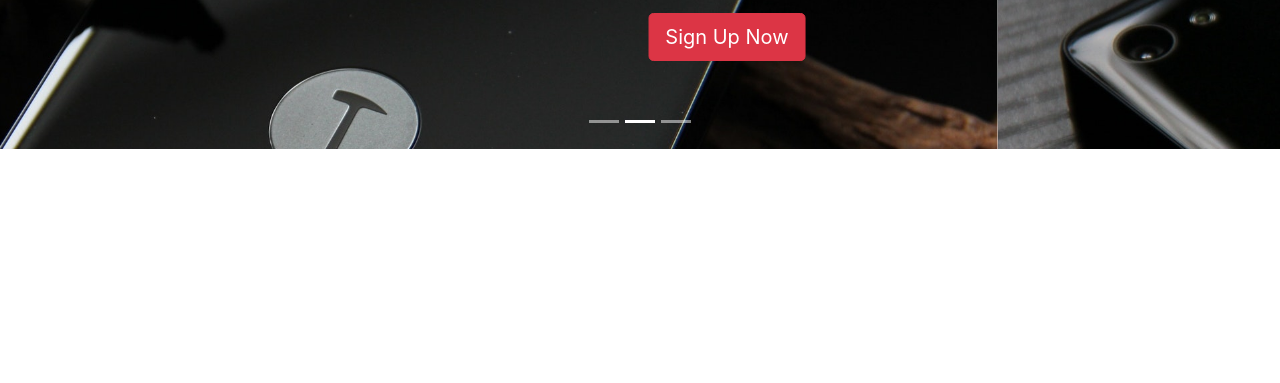
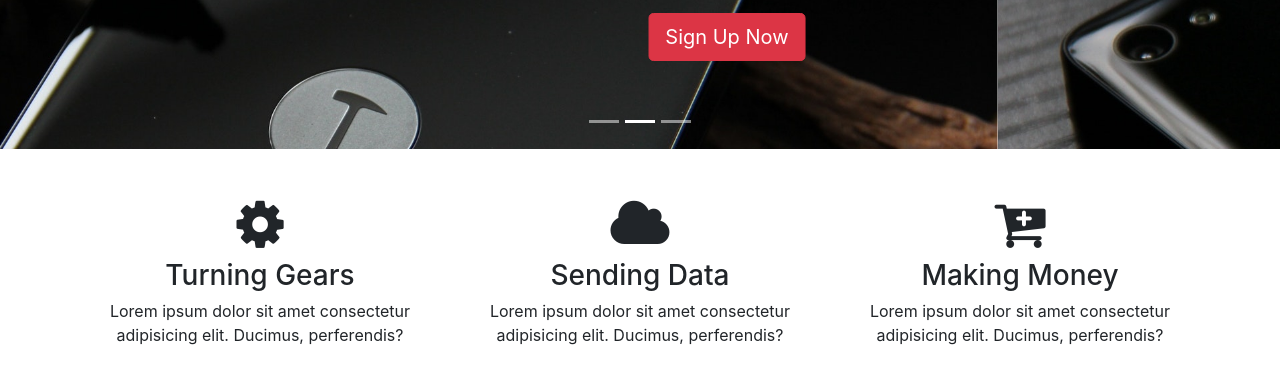
Before and after one commit to YudhaYuki/multi-page-theme, a website: page src/index.html in a window 1280 px wide. Shown: the part 357-740 px from the top of the page. Drawn offline with Linux system fonts and the light colour scheme.

Commit message:
HOME ICON Section

```diff
--- a/src/index.html
+++ b/src/index.html
@@ -88,6 +88,30 @@
     </section>
 
 
+    <!-- HOME ICON SECTION -->
+    <section id="home-icons" class="py-5">
+        <div class="container">
+            <div class="row">
+                <div class="col-md-4 mb-4 text-center">
+                    <i class="fa fa-cog mb-2"></i>
+                    <h3>Turning Gears</h3>
+                    <p>Lorem ipsum dolor sit amet consectetur adipisicing elit. Ducimus, perferendis?</p>
+                </div>
+                <div class="col-md-4 mb-4 text-center">
+                    <i class="fa fa-cloud mb-2"></i>
+                    <h3>Sending Data</h3>
+                    <p>Lorem ipsum dolor sit amet consectetur adipisicing elit. Ducimus, perferendis?</p>
+                </div>
+                <div class="col-md-4 mb-4 text-center">
+                    <i class="fa fa-cart-plus mb-2"></i>
+                    <h3>Making Money</h3>
+                    <p>Lorem ipsum dolor sit amet consectetur adipisicing elit. Ducimus, perferendis?</p>
+                </div>
+            </div>
+        </div>
+    </section>
+
+
 
     <script src="js/jquery.min.js"></script>
     <script src="js/popper.min.js"></script>
--- a/src/scss/style.scss
+++ b/src/scss/style.scss
@@ -1,3 +1,5 @@
+$icon-size:55px;
+
 .navbar{
     .nav-link{
         font-size:14px;
@@ -29,3 +31,7 @@
     background: url('../img/image3.jpg');
     background-size: cover;
 }
+
+.fa{
+    font-size: $icon-size;
+}
```
Also changed, not shown: src/css/style.css.
